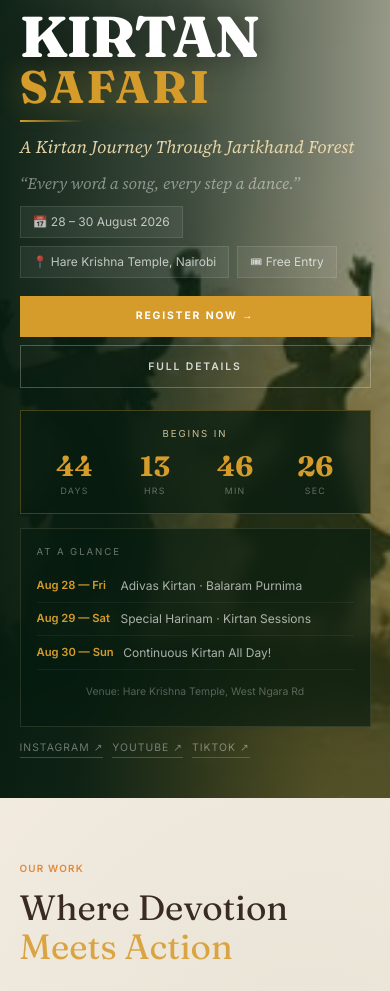
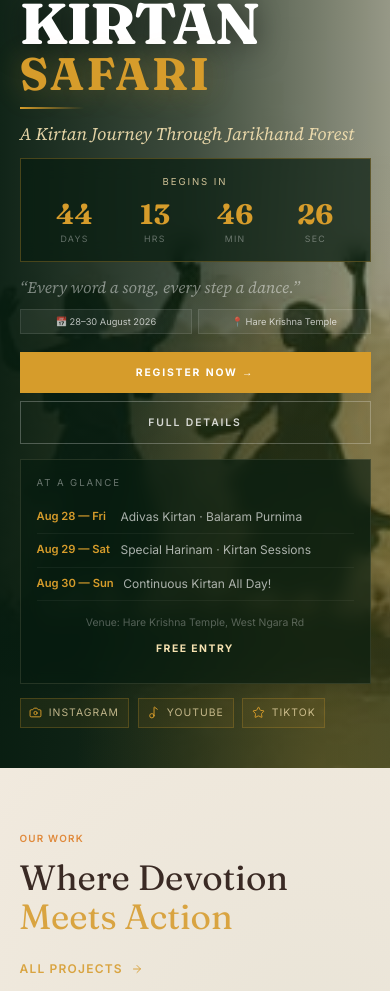
Before and after one commit to mongaremanfredo/iskcon-nairobi, a Next.js app: page / in a window 390 px wide. Shown: the part 1489-2480 px from the top of the page. Built offline with nearby package versions, Linux system fonts and the light colour scheme.

Commit message:
Refine mobile Kirtan Safari details

```diff
--- a/src/components/sections/FestivalHighlightSection.tsx
+++ b/src/components/sections/FestivalHighlightSection.tsx
@@ -2,8 +2,9 @@
 
 import Link from "next/link";
 import { useState, useEffect } from "react";
+import { Camera, Music2, Star } from "lucide-react";
 
-/* ── Countdown hook ─────────────────────────────────── */
+/* Countdown hook */
 function useCountdown(target: Date) {
   const [diff, setDiff] = useState(0);
   useEffect(() => {
@@ -25,7 +26,88 @@ function Pad({ n }: { n: number }) {
   return <>{String(n).padStart(2, "0")}</>;
 }
 
-/* ── Component ──────────────────────────────────────── */
+function CountdownPanel({
+  days,
+  hours,
+  minutes,
+  seconds,
+  className,
+}: {
+  days: number;
+  hours: number;
+  minutes: number;
+  seconds: number;
+  className?: string;
+}) {
+  return (
+    <div
+      className={className}
+      style={{
+        background: "rgba(7,28,16,0.72)",
+        border: "1px solid rgba(214,156,43,0.3)",
+        backdropFilter: "blur(10px)",
+        padding: "1.75rem",
+      }}
+    >
+      <p
+        style={{
+          fontFamily: "var(--font-inter, sans-serif)",
+          color: "rgba(246,226,177,0.82)",
+          fontSize: "0.6rem",
+          letterSpacing: "0.2em",
+          textTransform: "uppercase",
+          marginBottom: "1.25rem",
+          textAlign: "center",
+        }}
+      >
+        Begins in
+      </p>
+      <div
+        style={{
+          display: "grid",
+          gridTemplateColumns: "repeat(4, 1fr)",
+          gap: "0.5rem",
+          textAlign: "center",
+        }}
+      >
+        {[
+          { value: days, label: "Days" },
+          { value: hours, label: "Hrs" },
+          { value: minutes, label: "Min" },
+          { value: seconds, label: "Sec" },
+        ].map(({ value, label }) => (
+          <div key={label}>
+            <div
+              style={{
+                fontFamily: "var(--font-playfair, serif)",
+                color: "#d69c2b",
+                fontSize: "clamp(1.75rem, 5vw, 2.5rem)",
+                fontWeight: 700,
+                lineHeight: 1,
+                marginBottom: "0.25rem",
+              }}
+            >
+              <Pad n={value} />
+            </div>
+            <div
+              style={{
+                fontFamily: "var(--font-inter, sans-serif)",
+                color: "rgba(255,255,255,0.35)",
+                fontSize: "0.55rem",
+                letterSpacing: "0.15em",
+                textTransform: "uppercase",
+              }}
+            >
+              {label}
+            </div>
+          </div>
+        ))}
+      </div>
+    </div>
+  );
+}
+
+/* Component */
 export default function KirtanSafariSection() {
   const target = new Date("2026-08-28T10:00:00+03:00");
   const { days, hours, minutes, seconds } = useCountdown(target);
@@ -39,7 +121,7 @@ export default function KirtanSafariSection() {
         background: "#0b1f12",
       }}
     >
-      {/* ── Background image ── */}
+      {/* Background image */}
       <div
         style={{
           position: "absolute",
@@ -51,7 +133,7 @@ export default function KirtanSafariSection() {
         }}
       />
 
-      {/* ── Overlays ── */}
+      {/* Overlays */}
       <div
         style={{
           position: "absolute",
@@ -82,7 +164,7 @@ export default function KirtanSafariSection() {
         }}
       />
 
-      {/* ── Content ── */}
+      {/* Content */}
       <div
         className="content-width section-padding"
         style={{
@@ -96,7 +178,7 @@ export default function KirtanSafariSection() {
           alignItems: "center",
         }}
       >
-        {/* Left — main info */}
+        {/* Left - main info */}
         <div>
           {/* Badge */}
           <div
@@ -130,7 +212,7 @@ export default function KirtanSafariSection() {
                 textTransform: "uppercase",
               }}
             >
-              Featured Festival · ISKCON Nairobi 60th Anniversary
+              Featured Festival · 60th Anniversary
             </span>
           </div>
 
@@ -190,6 +272,13 @@ export default function KirtanSafariSection() {
           >
             A Kirtan Journey Through Jarikhand Forest
           </p>
+          <CountdownPanel
+            days={days}
+            hours={hours}
+            minutes={minutes}
+            seconds={seconds}
+            className="ks-countdown-mobile"
+          />
           <p
             style={{
               fontFamily: "var(--font-cormorant, serif)",
@@ -204,6 +293,7 @@ export default function KirtanSafariSection() {
 
           {/* Meta pills */}
           <div
+            className="ks-meta-pills"
             style={{
               display: "flex",
               flexWrap: "wrap",
@@ -212,9 +302,8 @@ export default function KirtanSafariSection() {
             }}
           >
             {[
-              "📅 28 – 30 August 2026",
-              "📍 Hare Krishna Temple, Nairobi",
-              "🎟 Free Entry",
+              "📅 28–30 August 2026",
+              "📍 Hare Krishna Temple",
             ].map((item) => (
               <span
                 key={item}
@@ -277,72 +366,16 @@ export default function KirtanSafariSection() {
           </div>
         </div>
 
-        {/* Right — countdown + quick schedule */}
+        {/* Right - countdown + quick schedule */}
         <div style={{ display: "flex", flexDirection: "column", gap: "1.5rem" }}>
           {/* Countdown */}
-          <div
-            style={{
-              background: "rgba(7,28,16,0.72)",
-              border: "1px solid rgba(214,156,43,0.3)",
-              backdropFilter: "blur(10px)",
-              padding: "1.75rem",
-            }}
-          >
-            <p
-              style={{
-                fontFamily: "var(--font-inter, sans-serif)",
-                color: "rgba(246,226,177,0.82)",
-                fontSize: "0.6rem",
-                letterSpacing: "0.2em",
-                textTransform: "uppercase",
-                marginBottom: "1.25rem",
-                textAlign: "center",
-              }}
-            >
-              Begins in
-            </p>
-            <div
-              style={{
-                display: "grid",
-                gridTemplateColumns: "repeat(4, 1fr)",
-                gap: "0.5rem",
-                textAlign: "center",
-              }}
-            >
-              {[
-                { value: days, label: "Days" },
-                { value: hours, label: "Hrs" },
-                { value: minutes, label: "Min" },
-                { value: seconds, label: "Sec" },
-              ].map(({ value, label }) => (
-                <div key={label}>
-                  <div
-                    style={{
-                      fontFamily: "var(--font-playfair, serif)",
-                      color: "#d69c2b",
-                      fontSize: "clamp(1.75rem, 5vw, 2.5rem)",
-                      fontWeight: 700,
-                      lineHeight: 1,
-                      marginBottom: "0.25rem",
-                    }}
-                  >
-                    <Pad n={value} />
-                  </div>
-                  <div
-                    style={{
-                      fontFamily: "var(--font-inter, sans-serif)",
-                      color: "rgba(255,255,255,0.35)",
-                      fontSize: "0.55rem",
-                      letterSpacing: "0.15em",
-                      textTransform: "uppercase",
-                    }}
-                  >
-                    {label}
-                  </div>
-                </div>
-              ))}
-            </div>
-          </div>
+          <CountdownPanel
+            days={days}
+            hours={hours}
+            minutes={minutes}
+            seconds={seconds}
+            className="ks-countdown-desktop"
+          />
 
           {/* Quick schedule */}
           <div
@@ -413,15 +446,29 @@ export default function KirtanSafariSection() {
             >
               Venue: Hare Krishna Temple, West Ngara Rd
             </p>
+            <p
+              style={{
+                fontFamily: "var(--font-inter, sans-serif)",
+                color: "#f6e2b1",
+                fontSize: "0.65rem",
+                fontWeight: 700,
+                letterSpacing: "0.14em",
+                marginTop: "0.6rem",
+                textAlign: "center",
+                textTransform: "uppercase",
+              }}
+            >
+              Free Entry
+            </p>
           </div>
 
           {/* Social strip */}
           <div style={{ display: "flex", gap: "0.75rem", flexWrap: "wrap" }}>
             {[
-              { label: "Instagram", href: "https://www.instagram.com/kirtansafari" },
-              { label: "YouTube", href: "https://www.youtube.com/@kirtan_safari" },
-              { label: "TikTok", href: "https://www.tiktok.com/@kirtan.safari" },
-            ].map(({ label, href }) => (
+              { label: "Instagram", href: "https://www.instagram.com/kirtansafari", Icon: Camera },
+              { label: "YouTube", href: "https://www.youtube.com/@kirtan_safari", Icon: Music2 },
+              { label: "TikTok", href: "https://www.tiktok.com/@kirtan.safari", Icon: Star },
+            ].map(({ label, href, Icon }) => (
               <a
                 key={label}
                 href={href}
@@ -429,17 +476,22 @@ export default function KirtanSafariSection() {
                 rel="noopener noreferrer"
                 style={{
                   fontFamily: "var(--font-inter, sans-serif)",
-                  color: "rgba(255,255,255,0.4)",
+                  display: "inline-flex",
+                  alignItems: "center",
+                  gap: "0.4rem",
+                  color: "rgba(246,226,177,0.74)",
                   fontSize: "0.65rem",
                   letterSpacing: "0.1em",
                   textTransform: "uppercase",
                   textDecoration: "none",
-                  borderBottom: "1px solid rgba(214,156,43,0.35)",
-                  paddingBottom: "1px",
+                  border: "1px solid rgba(214,156,43,0.24)",
+                  background: "rgba(214,156,43,0.08)",
+                  padding: "0.4rem 0.55rem",
                   transition: "color 0.2s",
                 }}
               >
-                {label} ↗
+                <Icon size={13} color="#d69c2b" strokeWidth={1.8} />
+                {label}
               </a>
             ))}
           </div>
@@ -453,6 +505,10 @@ export default function KirtanSafariSection() {
           50% { opacity: 0.5; transform: scale(0.8); }
         }
 
+        .ks-countdown-mobile {
+          display: none;
+        }
+
         @media (max-width: 640px) {
           .ks-home-section {
             max-width: 100vw;
@@ -463,7 +519,16 @@ export default function KirtanSafariSection() {
             padding-top: 2.5rem !important;
             padding-bottom: 2.5rem !important;
             grid-template-columns: 1fr !important;
-            gap: 1.4rem !important;
+            gap: 0.95rem !important;
+          }
+
+          .ks-countdown-mobile {
+            display: block;
+            margin: 0.25rem 0 0.8rem !important;
+          }
+
+          .ks-countdown-desktop {
+            display: none !important;
           }
 
           .ks-home-section h2 span:first-child {
@@ -480,6 +545,25 @@ export default function KirtanSafariSection() {
             max-width: 100% !important;
             margin-bottom: 1rem !important;
             padding: 0.35rem 0.65rem !important;
+          }
+
+          .ks-home-section div[style*="display: inline-flex"] span:last-child {
+            white-space: nowrap !important;
+            letter-spacing: 0.12em !important;
+          }
+
+          .ks-home-section .ks-meta-pills {
+            flex-wrap: nowrap !important;
+            gap: 0.35rem !important;
+          }
+
+          .ks-home-section .ks-meta-pills span {
+            flex: 1 1 0 !important;
+            min-width: 0 !important;
+            padding: 0.34rem 0.42rem !important;
+            font-size: 0.58rem !important;
+            line-height: 1.25 !important;
+            text-align: center !important;
           }
 
           .ks-home-section a[style*="padding: 0.875rem 1.75rem"] {
```
